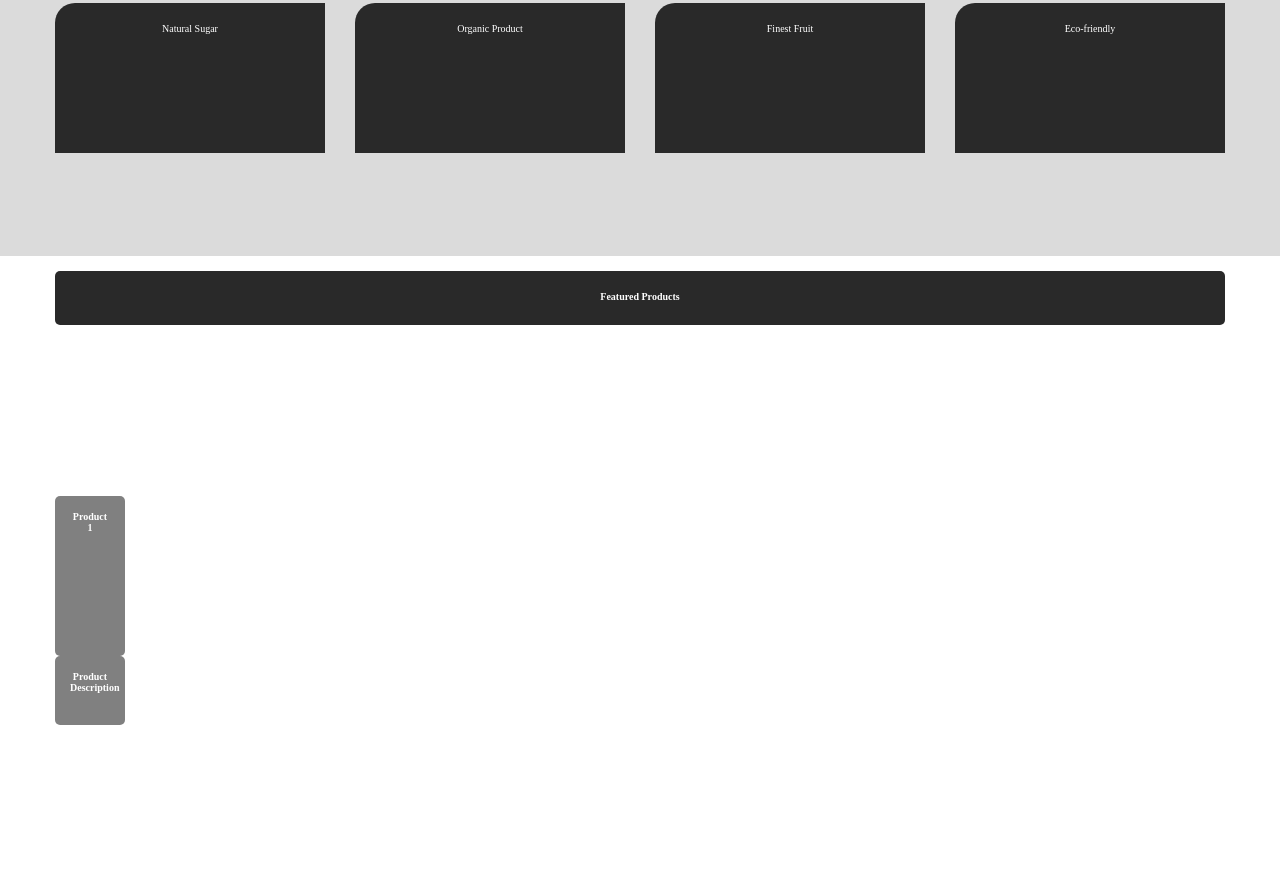
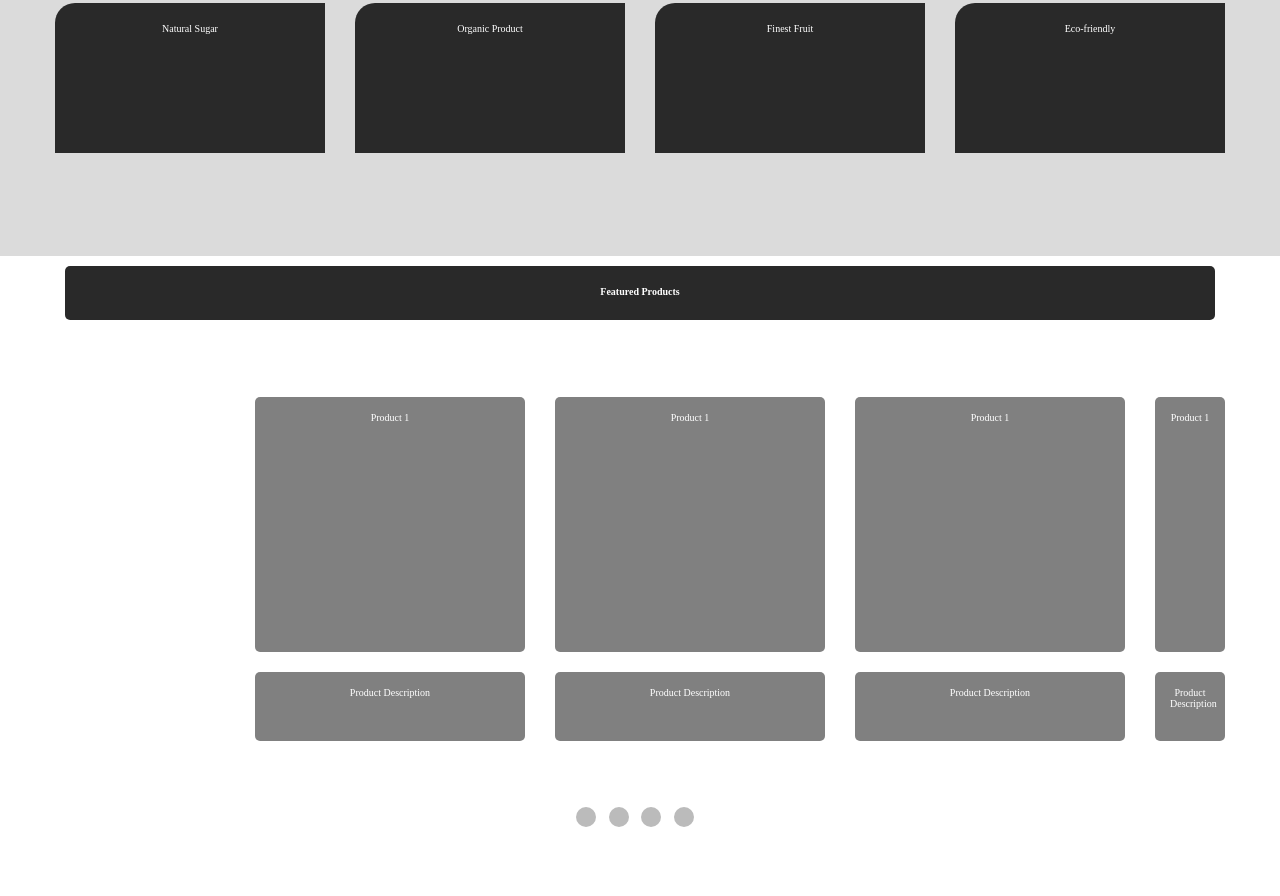
Before and after one commit to kwenox25/dahilan_kwencymaye_project4, a plain HTML site: page index.html in a window 1280 px wide. Shown: the part 853-1749 px from the top of the page. Drawn offline with Linux system fonts and the light colour scheme.

Commit message:
updated html and css

```diff
--- a/css/main.css
+++ b/css/main.css
@@ -30,8 +30,6 @@
 
 #features-h2 {
     margin: 10px;
-    background-color: #292929;
-    color: white;
     height: 54px;
     text-align: center;
 }
@@ -55,11 +53,29 @@
 
 .product {
     height: 160px;
+    margin-bottom: 20px;
 }
 
 .product-desc {
     height: 69px;
 }
+
+#product2, #product3, #product4 {
+    display: none;
+}
+
+.dot-slider {
+    text-align: center;
+}
+.dot {
+    height: 20px;
+    width: 20px;
+    margin-right: 10px;
+    background-color: #bbb;
+    border-radius: 50%;
+    display: inline-block;
+}
+
 @media screen and (min-width: 768px) {
     /* #main-logo {
         order: -1;
@@ -88,6 +104,14 @@
         height: 437px;
 
     }
+    .product {
+        height: 170px;
+        margin-bottom: 20px;
+    }
+
+    #product2, #product3, #product4 {
+        display: block;
+    }
 }
 
 @media screen and (min-width: 1200px) {
@@ -108,4 +132,9 @@
 
     }
 
+    .product {
+        height: 255px;
+        margin-bottom: 20px;
+    }
+
 }
--- a/index.html
+++ b/index.html
@@ -49,22 +49,35 @@
     </section>
 
     <section class="grid-con" id="products-con">
-        <div class="box col-span-full" id="products-h2">
-            <h2>Featured Products</h2>
-        </div>
 
-        <div>
-            <div class="box2 product col-start-3 col-end-5" id="product1">
-                <h3>Product 1</h3>
+            <h2 class="box col-span-full" id="features-h2">Featured Products</h2>
 
+            <section class="col-start-3 col-end-5 m-col-start-3 m-col-end-6" id="product1">
+                <div class="box2 product col-start-3 col-end-5">Product 1</div>
+                <p class="box2 product-desc col-start-3 col-end-5 m-col-start-1 m-col-end-5" id="product-desc1">Product Description</p>
+            </section>
+
+            <section class="col-start-3 col-end-5 m-col-start-6 m-col-end-9" id="product2">
+                <div class="box2 product col-start-3 col-end-5">Product 1</div>
+                <p class="box2 product-desc col-start-3 col-end-5 m-col-start-1 m-col-end-5" id="product-desc1">Product Description</p>
+            </section>
+
+            <section class="col-start-3 col-end-5 m-col-start-9 m-col-end-12" id="product3">
+                <div class="box2 product col-start-3 col-end-5">Product 1</div>
+                <p class="box2 product-desc col-start-3 col-end-5 m-col-start-1 m-col-end-5" id="product-desc1">Product Description</p>
+            </section>
+
+            <section class="col-start-3 col-end-5 m-col-start-12 m-col-end-13" id="product4">
+                <div class="box2 product col-start-3 col-end-5">Product 1</div>
+                <p class="box2 product-desc col-start-3 col-end-5 m-col-start-1 m-col-end-5" id="product-desc1">Product Description</p>
+            </section>
+
+            <div class="dot-slider col-span-full">
+                <span class="dot"></span>
+                <span class="dot"></span>
+                <span class="dot"></span>
+                <span class="dot"></span>
             </div>
-            <div class="box2 product-desc col-start-3 col-end-5" id="product-desc1">
-                <h4>Product Description</h4>
-            </div>
-        </div>
-
-
-
     </section>
 
 
```
